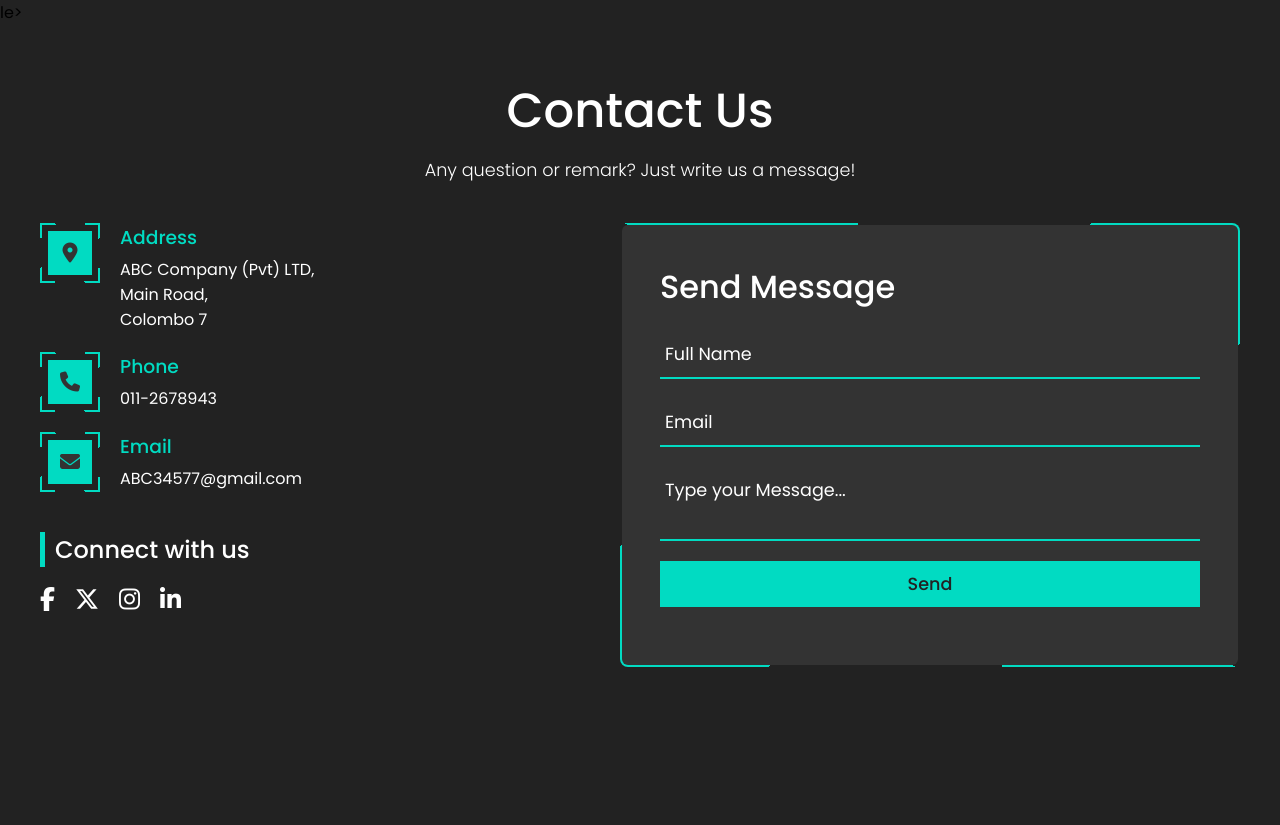
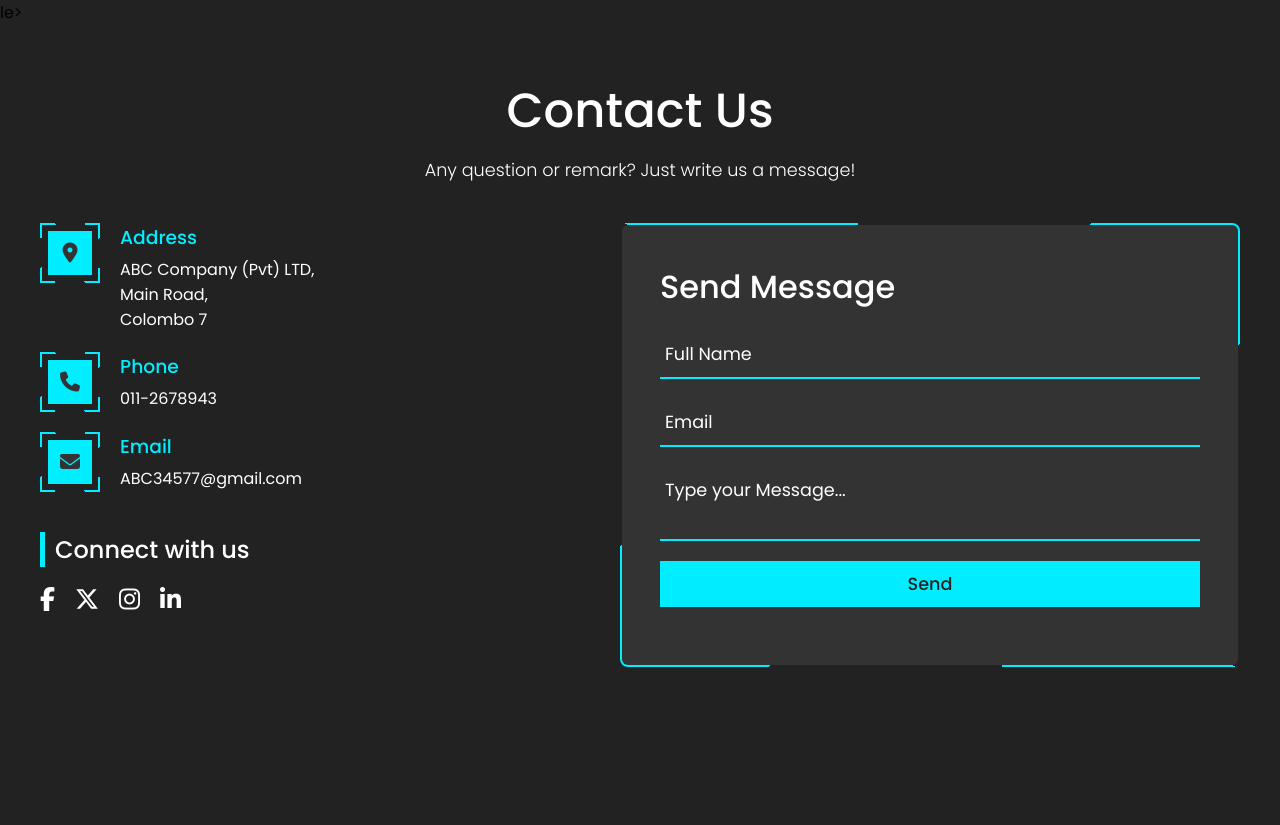
Before and after one commit to sandu20021111/skillhub, a PHP site: page / in a window 1280 px wide. Run offline with PHP 8.4, Linux system fonts and the light colour scheme.

Commit message:
Update style.css

```diff
--- a/page/style.css
+++ b/page/style.css
@@ -59,7 +59,7 @@
     .contactInfo .Icon {
       min-width: 60px;
       height: 60px;
-      background: repeating-conic-gradient(from 27.5deg, #01dbc2 0%, #01dbc2 10%, transparent 10%, transparent 50%);
+      background: repeating-conic-gradient(from 27.5deg, #0ef 0%, #0ef 10%, transparent 10%, transparent 50%);
       position: relative;
       display: flex;
       justify-content: center;
@@ -70,7 +70,7 @@
       content: '';
       position: absolute;
       inset: 0;
-      background: repeating-conic-gradient(from 117.5deg, #01dbc2 0%, #01dbc2 10%, transparent 10%, transparent 50%);
+      background: repeating-conic-gradient(from 117.5deg, #0ef 0%, #0ef 10%, transparent 10%, transparent 50%);
     }
 
     .contactInfo .Icon::after {
@@ -83,7 +83,7 @@
     .contactInfo .Icon b {
       position: absolute;
       inset: 8px;
-      background: #01dbc2;
+      background: #0ef;
       z-index: 2;
     }
 
@@ -100,7 +100,7 @@
     }
 
     .contactInfo .text h3 {
-      color: #01dbc2;
+      color: #0ef;
       font-weight: 500;
       margin-bottom: 5px;
     }
@@ -109,7 +109,7 @@
       color: #fff;
       margin-top: 40px;
       font-weight: 500;
-      border-left: 5px solid #01dbc2;
+      border-left: 5px solid #0ef;
       padding-left: 10px;
     }
 
@@ -128,13 +128,13 @@
     }
 
     .sci li a:hover {
-      color: #01dbc2;
-      filter: drop-shadow(0 0 5px #01dbc2);
+      color: #0ef;
+      filter: drop-shadow(0 0 5px #0ef);
     }
 
     .contactForm {
       position: relative;
-      background: repeating-conic-gradient(from var(--a), #01dbc2 0%, #01dbc2 10%, transparent 10%, transparent 50%);
+      background: repeating-conic-gradient(from var(--a), #0ef 0%, #0ef 10%, transparent 10%, transparent 50%);
       animation: animate 6s linear infinite;
       padding: 40px;
       border-radius: 8px;
@@ -144,7 +144,7 @@
       content: '';
       position: absolute;
       inset: 0;
-      background: repeating-conic-gradient(from var(--a), #01dbc2 0%, #01dbc2 10%, transparent 10%, transparent 50%);
+      background: repeating-conic-gradient(from var(--a), #0ef 0%, #0ef 10%, transparent 10%, transparent 50%);
       animation: animate 6s linear infinite;
       animation-delay: -1.5s;
       z-index: 1;
@@ -192,7 +192,7 @@
       width: 100%;
       background: transparent;
       border: none;
-      border-bottom: 2px solid #01dbc2;
+      border-bottom: 2px solid #0ef;
       color: #fff;
       font-size: 1.1em;
       padding: 10px 5px;
@@ -216,11 +216,11 @@
     .inputBox textarea:valid ~ span {
       transform: translateY(-20px);
       font-size: 0.9em;
-      color: #01dbc2;
+      color: #0ef;
     }
 
     .inputBox input[type="submit"] {
-      background: #01dbc2;
+      background: #0ef;
       border: none;
       color: #222;
       padding: 10px;
@@ -231,7 +231,7 @@
     }
 
     .inputBox input[type="submit"]:hover {
-      background: #00bfa5;
+      background: #0ef;
     }
 
     /* Responsive */
```
